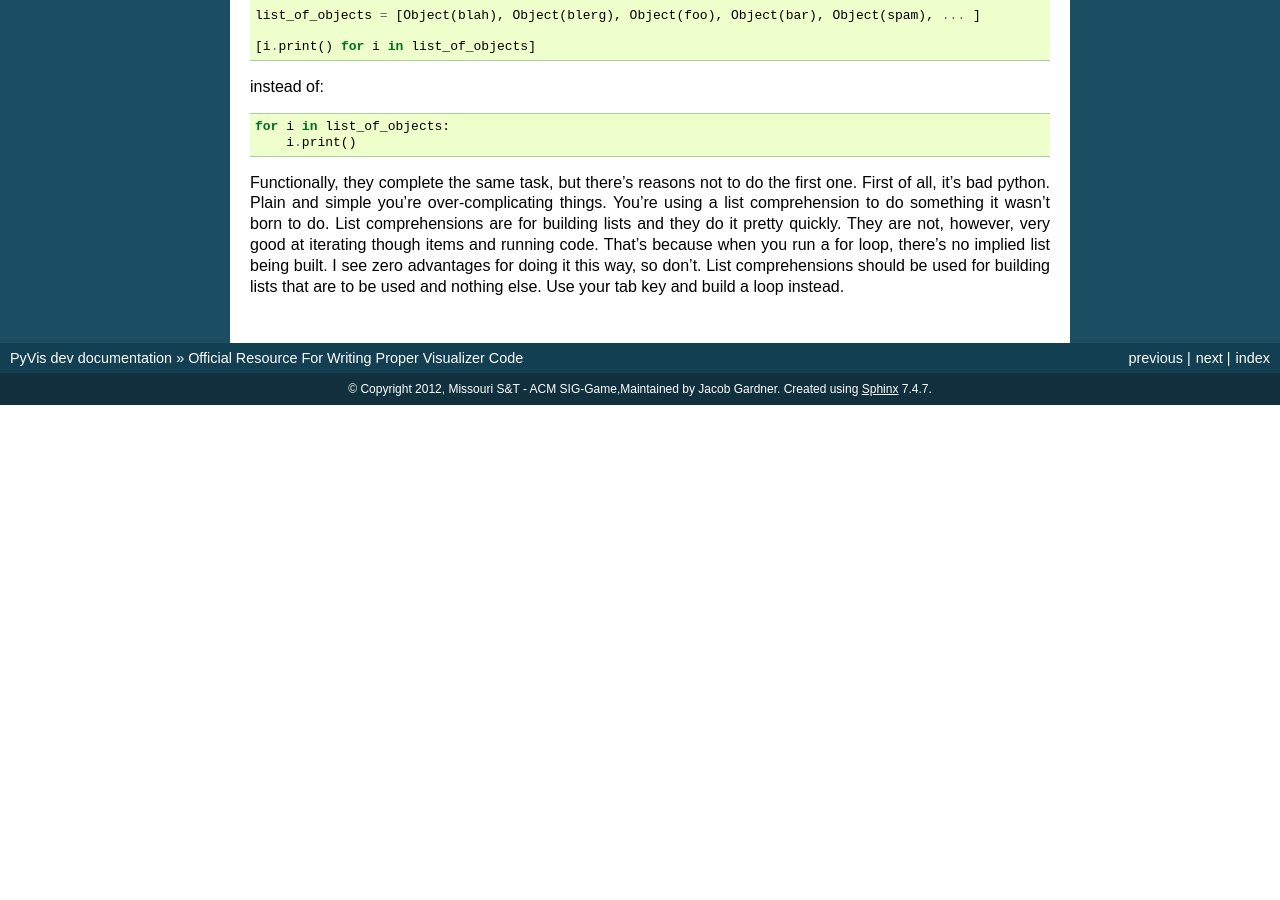
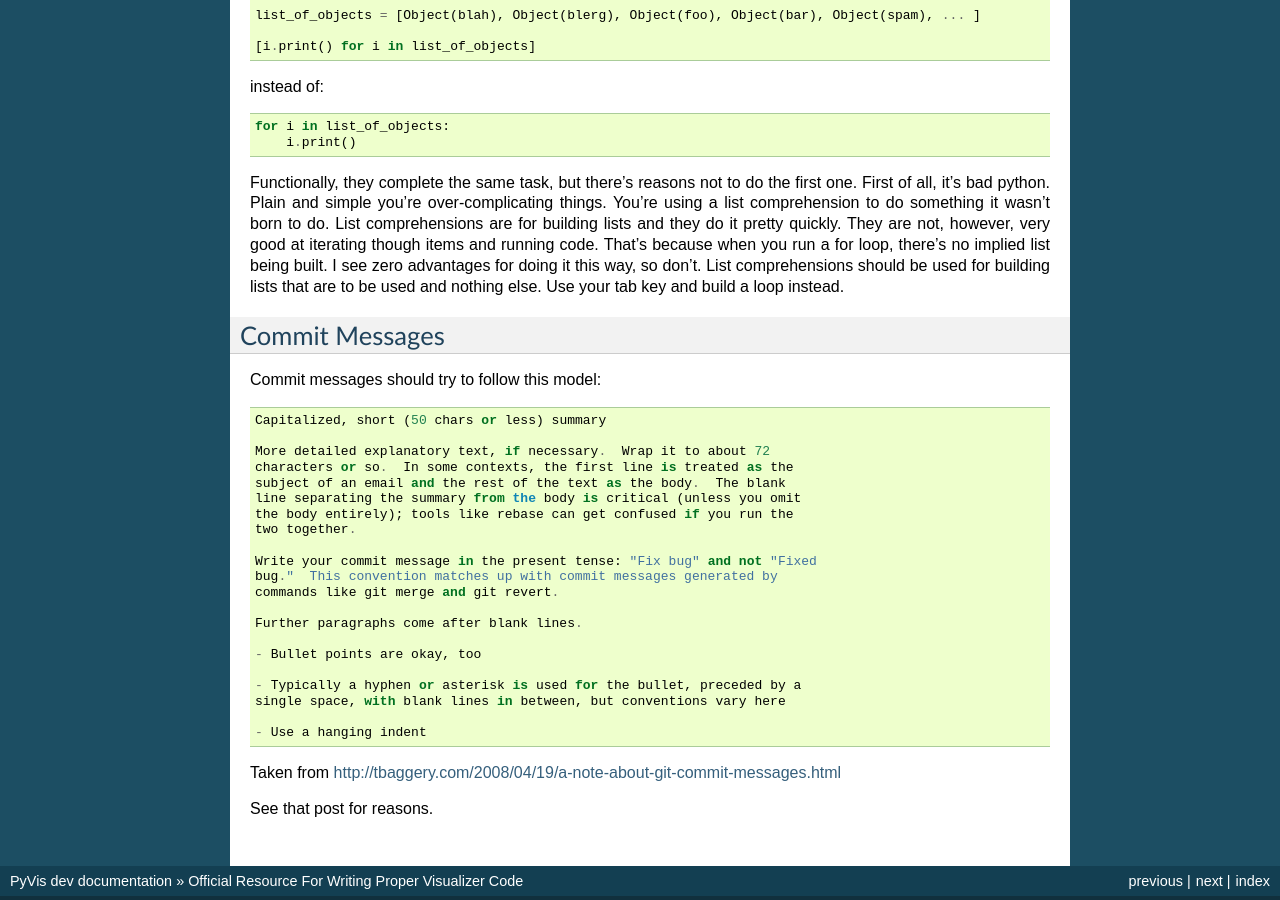
Before and after one commit to siggame/PyVis, a Sphinx documentation site: the page built from python/docs/process/common-guidelines.rst, in a window 1280 px wide and 900 px high, scrolled down 2320 px. Built offline with Sphinx 7.4.7, drawn with Linux system fonts in a browser that asks for light colours; before the commit the page ends 2725 px from its top, so only the background shows below that.

Commit message:
Updated Guidelines/Conventions
Add section on:
 - Writing proper commit messages taken from tpope.

```diff
--- a/python/docs/process/common-guidelines.rst
+++ b/python/docs/process/common-guidelines.rst
@@ -131,3 +131,34 @@ instead of::
         i.print()
 
 Functionally, they complete the same task, but there's reasons not to do the first one.  First of all, it's bad python.  Plain and simple you're over-complicating things.  You're using a list comprehension to do something it wasn't born to do.  List comprehensions are for building lists and they do it pretty quickly.  They are not, however, very good at iterating though items and running code.  That's because when you run a for loop, there's no implied list being built.  I see zero advantages for doing it this way, so don't.  List comprehensions should be used for building lists that are to be used and nothing else.  Use your tab key and build a loop instead.
+
+Commit Messages
+---------------
+
+Commit messages should try to follow this model::
+
+    Capitalized, short (50 chars or less) summary
+
+    More detailed explanatory text, if necessary.  Wrap it to about 72
+    characters or so.  In some contexts, the first line is treated as the
+    subject of an email and the rest of the text as the body.  The blank
+    line separating the summary from the body is critical (unless you omit
+    the body entirely); tools like rebase can get confused if you run the
+    two together.
+
+    Write your commit message in the present tense: "Fix bug" and not "Fixed
+    bug."  This convention matches up with commit messages generated by
+    commands like git merge and git revert.
+
+    Further paragraphs come after blank lines.
+
+    - Bullet points are okay, too
+
+    - Typically a hyphen or asterisk is used for the bullet, preceded by a
+    single space, with blank lines in between, but conventions vary here
+
+    - Use a hanging indent
+
+Taken from http://tbaggery.com/2008/04/19/a-note-about-git-commit-messages.html
+
+See that post for reasons.
```
